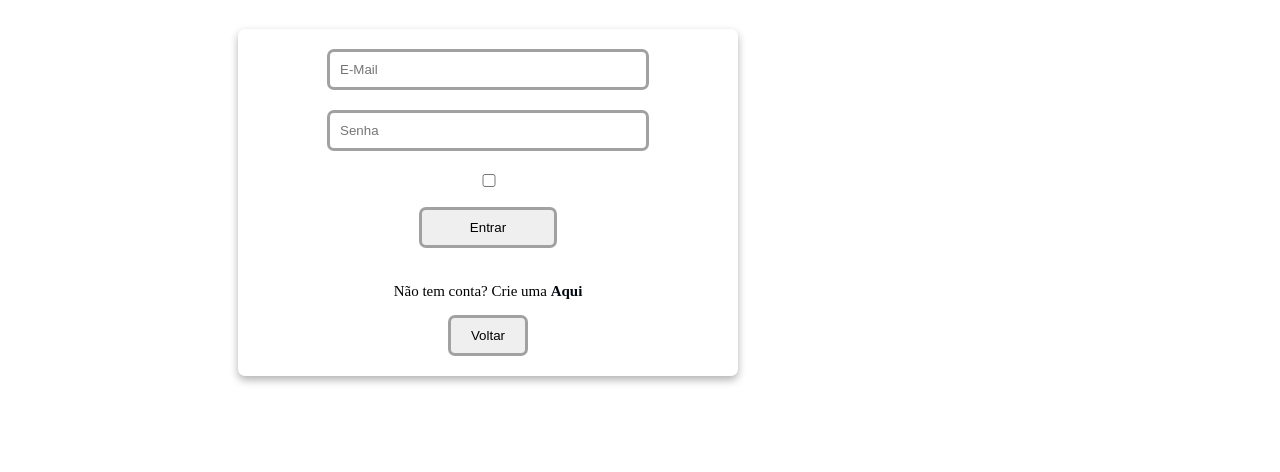
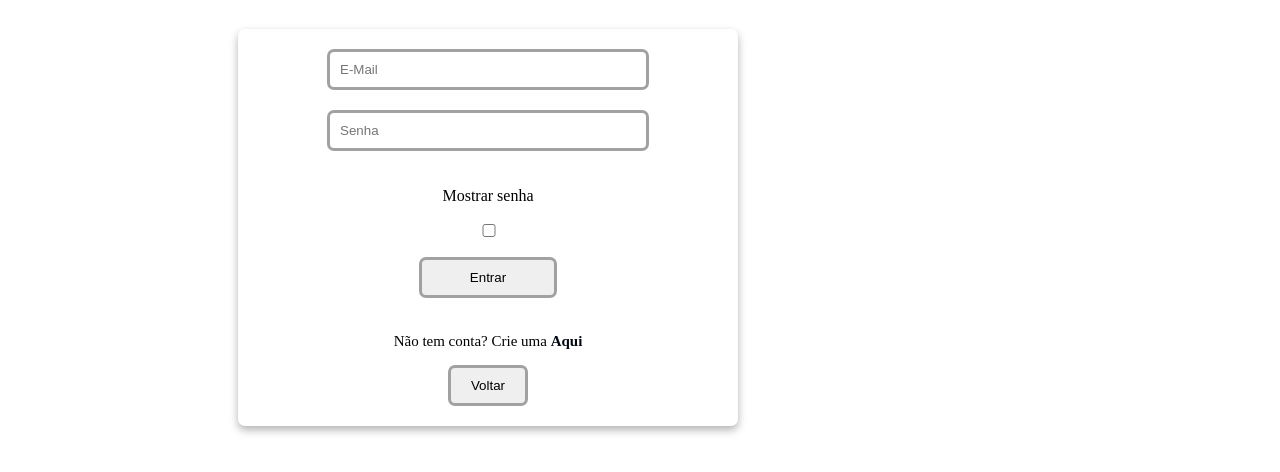
Before and after one commit to marcosoaresalves05-dotcom/Projeto-de-Loja, a plain HTML site: page login.html in a window 1280 px wide. Shown: the part 272-744 px from the top of the page. Drawn offline with Linux system fonts and the light colour scheme.

Commit message:
Mostrar senha atualizado

```diff
--- a/login.html
+++ b/login.html
@@ -33,7 +33,9 @@
             <form>
 
                 <input type="email" id="email" name="email" placeholder="E-Mail" required class="input">
-                <input type="password" id="senha" name="senha" placeholder="Senha" required class="input"><input id="check" type="checkbox" onclick="mostrarSenha()">
+                <input type="password" id="senha" name="senha" placeholder="Senha" required class="input">
+                <p class="check">Mostrar senha</p>
+                <input id="box" type="checkbox" onclick="mostrarSenha()">
                 <input type="submit" id="enviar" value="Entrar">
                 <p class="troca">Não tem conta? Crie uma <a id="linkbranco" href="cadastro.html">Aqui</a></p>
 
--- a/styles.css
+++ b/styles.css
@@ -168,8 +168,8 @@ button:hover {
     margin-top: auto;
     flex-wrap: wrap; }
 
-.check, .senha {
-    display: flex;
+.check {
+    color: black;
 }
 .vitrine {
     padding-top: 30px;
```
Also changed, not shown: cadastro.html (+2 -1 lines).
